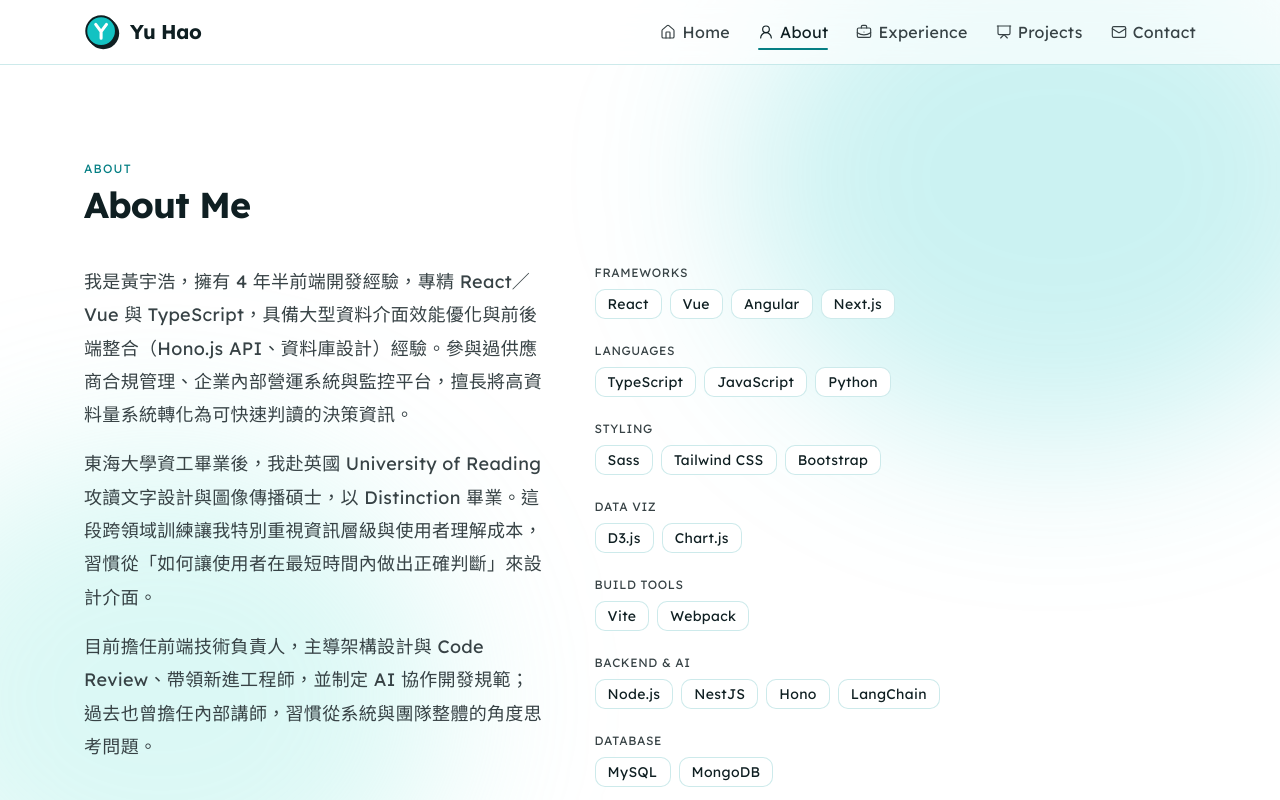
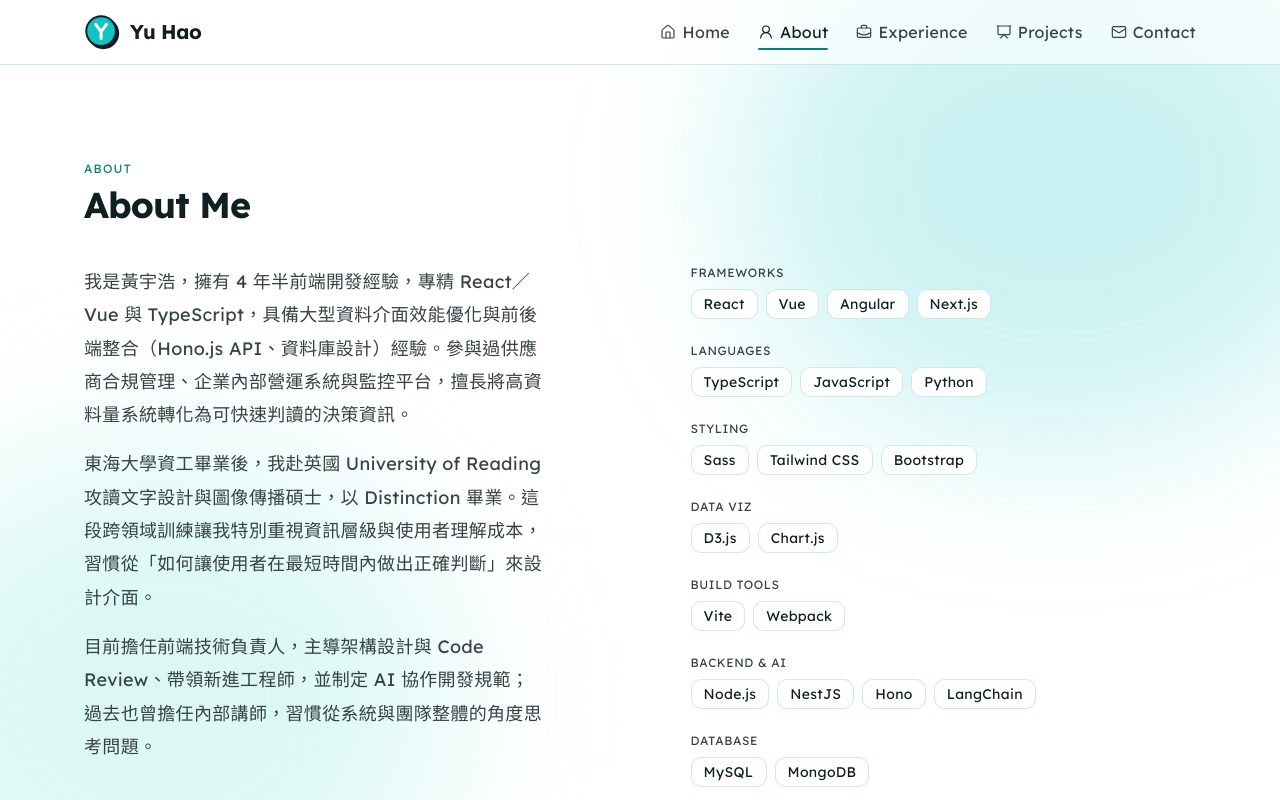
Before and after one commit to sam821203/YUHAO, a Next.js app: page /about in a window 1280 px wide. Shown: the top 800 px of the page. Built offline with nearby package versions, Linux system fonts and the light colour scheme.

Commit message:
Shift About skills column right
Co-Authored-By: Claude Opus 5.5 (1M context) <noreply@anthropic.com>
Claude-Session: https://claude.ai/code/session_011ZaRbTbjq2cmJssaY5uGXf

```diff
--- a/components/sections.tsx
+++ b/components/sections.tsx
@@ -19,7 +19,7 @@ export function AboutSection() {
             ))}
           </div>
         </Reveal>
-        <div className="space-y-6">
+        <div className="space-y-6 md:pl-12 lg:pl-24">
           {skills.map((s, i) => (
             <Reveal key={s.category} delay={i * 60}>
               <h3 className="mb-2 font-mono text-xs uppercase tracking-wider text-muted-foreground">{s.category}</h3>
```
